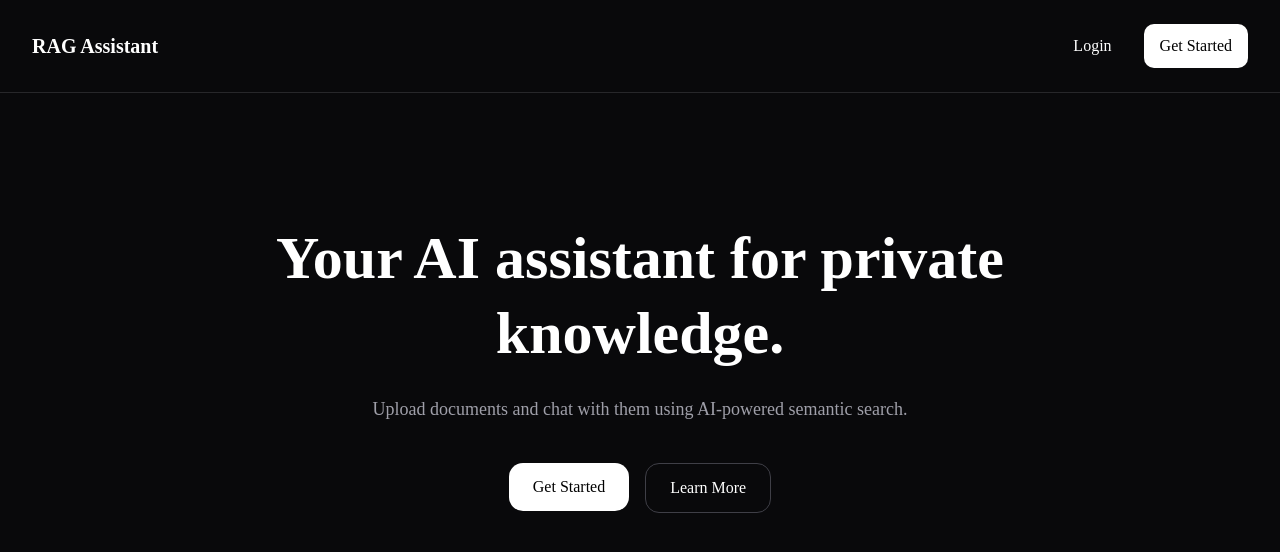
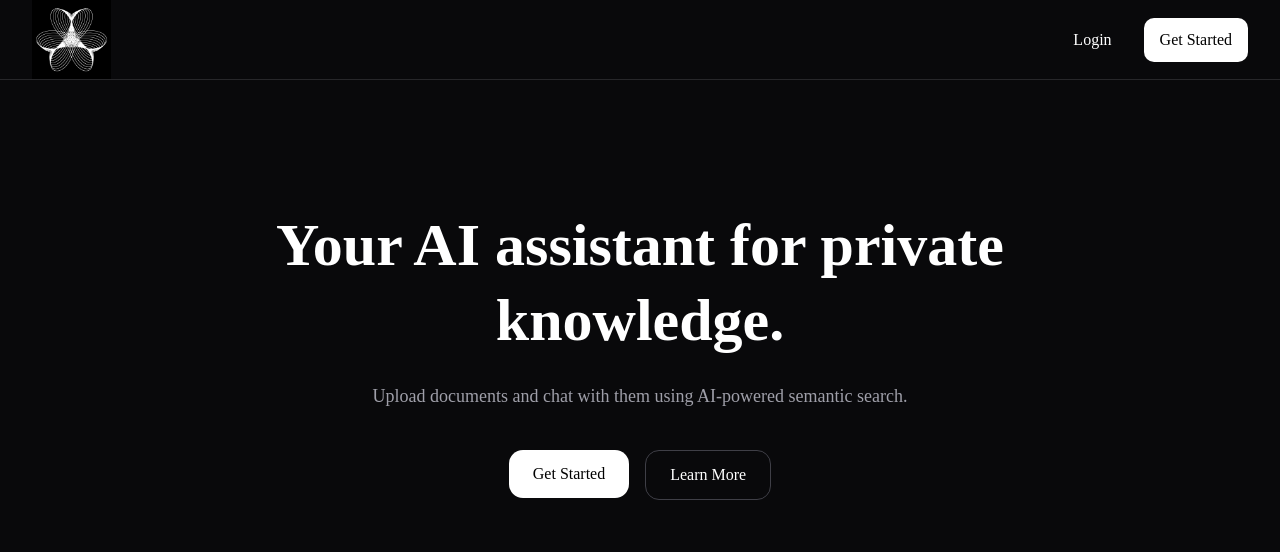
Before and after one commit to G0ncal0M0nteir0/rag-assistant, a Next.js app in the folder frontend/: page / in a window 1280 px wide. Shown: the top 552 px of the page. Built offline with nearby package versions, Linux system fonts and the light colour scheme.

Commit message:
feat: changed landing page logo

```diff
--- a/frontend/components/landing/navbar.tsx
+++ b/frontend/components/landing/navbar.tsx
@@ -1,11 +1,19 @@
 import Link from "next/link";
+import Image from "next/image";
 
 export default function Navbar() {
   return (
-    <nav className="flex items-center justify-between px-8 py-6 border-b border-zinc-800">
-      <h1 className="text-xl font-bold">
-        RAG Assistant
-      </h1>
+    <nav className="flex h-20 items-center justify-between px-8 border-b border-zinc-800">
+      <div className="flex h-full items-center">
+        <Image
+          src="/photos/logo_symbol.png"
+          alt="RAG Assistant logo"
+          width={80}
+          height={80}
+          className="h-full w-auto object-contain"
+          priority
+        />
+      </div>
 
       <div className="flex gap-4 items-center">
         <Link href="/login">
```
Also changed, not shown: frontend/public/photos/logo_symbol.png (added), 1 other file (tests, documents, lock files or other folders).
